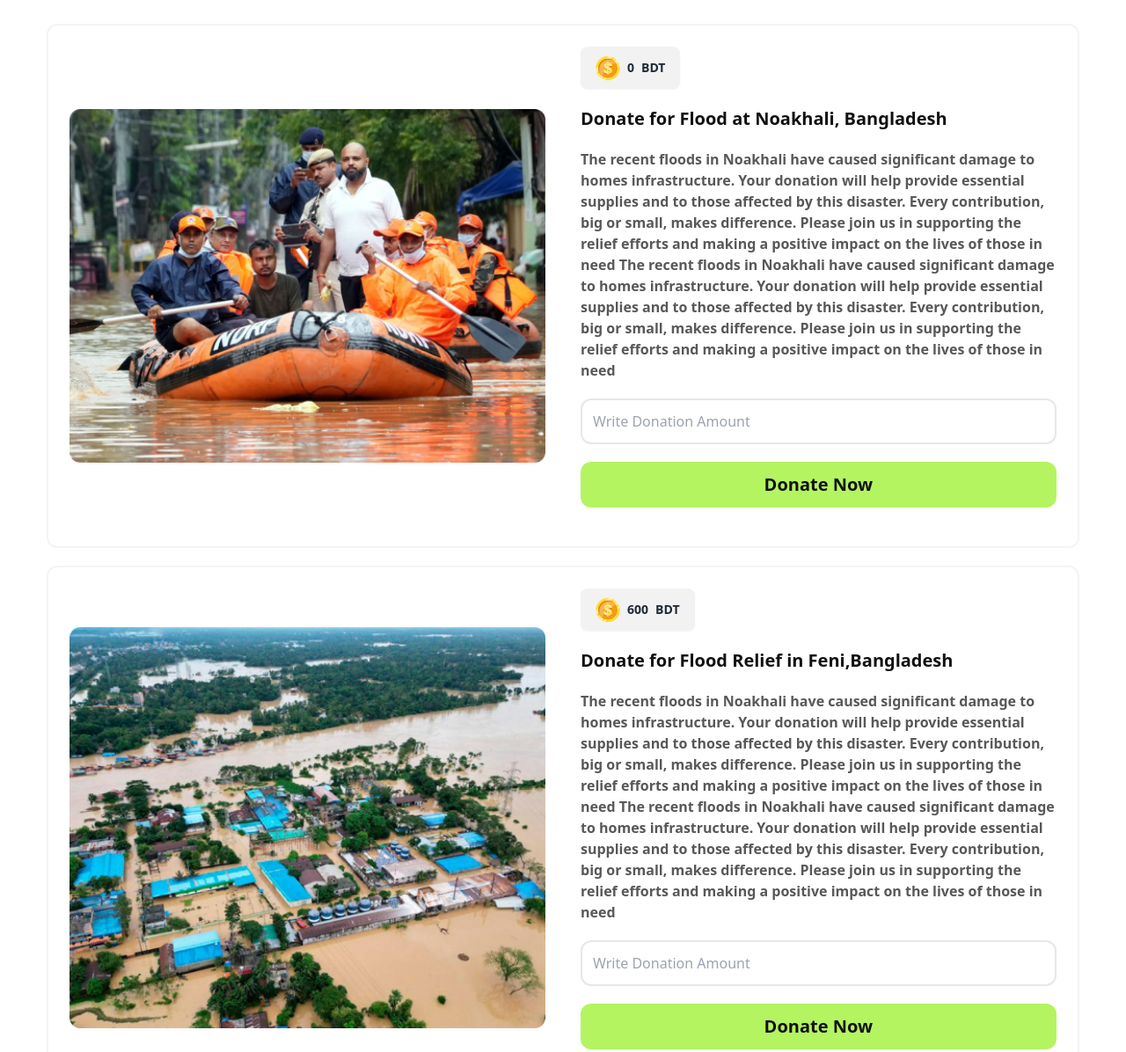
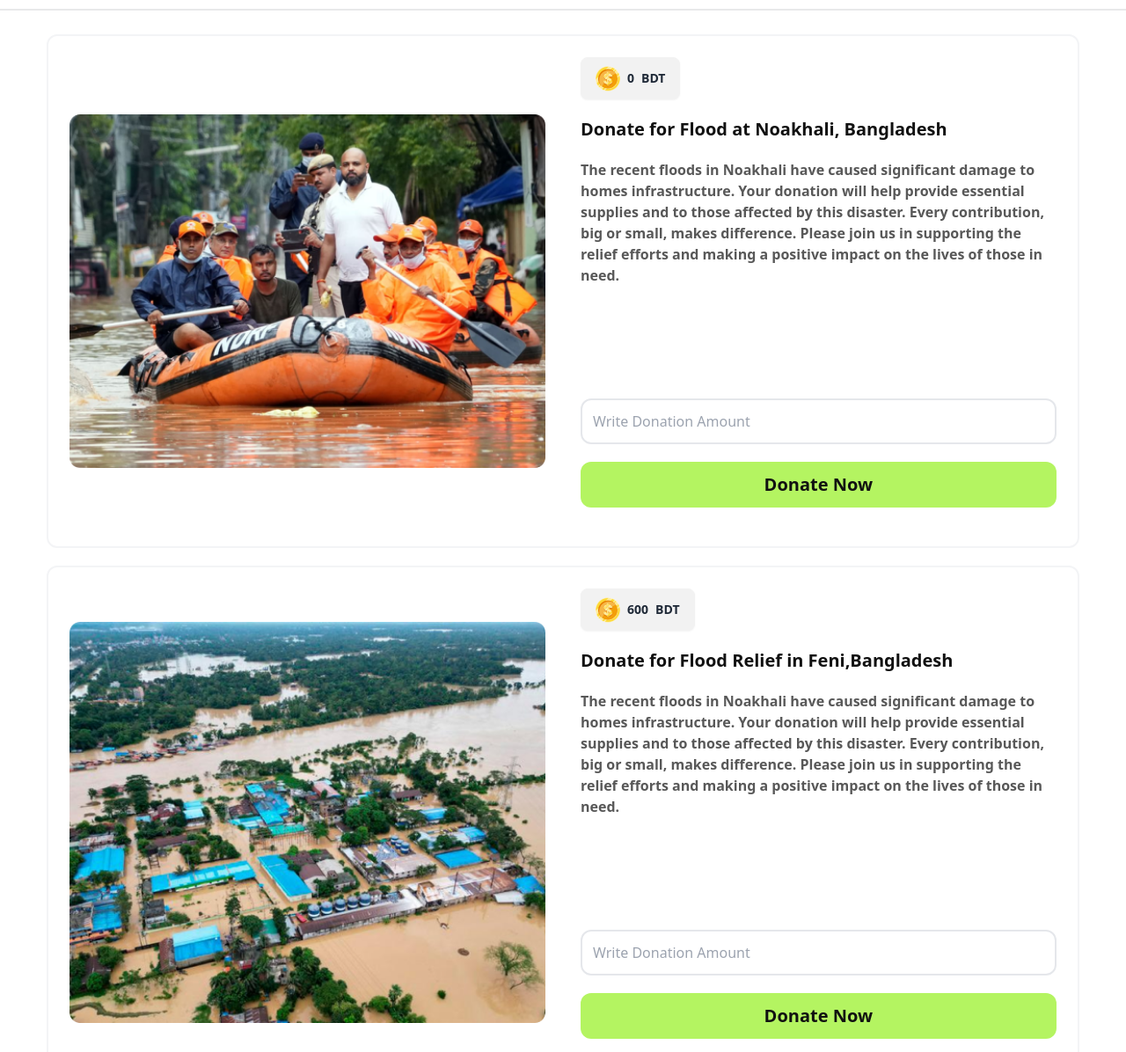
Before and after one commit to shahidulshohid/Assignment-5, a plain HTML site: page index.html in a window 1280 px wide. Shown: the part 253-1449 px from the top of the page at 88% size. Drawn offline with nearby package versions, Linux system fonts and the light colour scheme.

Commit message:
modal part is done

```diff
--- a/index.html
+++ b/index.html
@@ -43,10 +43,11 @@
           </div>
         </div>
       </div>
-      <div class="flex justify-center items-center gap-5 mt-20 mb-10">
+      <div class="flex justify-center items-center gap-5 mt-20">
         <button class="btn btn-lg">Donation</button>
         <button class="btn btn-lg">History</button>
       </div>
+    <div class="divider"></div>
       <!-- navbar ends here -->
     </header>
 
@@ -69,18 +70,8 @@
           <h2 class="text-[#111111] text-xl font-bold my-5">
             Donate for Flood at Noakhali, Bangladesh
           </h2>
-          <p class="text-[#111111B3] font-semibold my-5">
-            The recent floods in Noakhali have caused significant damage to
-            homes infrastructure. Your donation will help provide essential
-            supplies and to those affected by this disaster. Every contribution,
-            big or small, makes difference. Please join us in supporting the
-            relief efforts and making a positive impact on the lives of those in
-            need The recent floods in Noakhali have caused significant damage to
-            homes infrastructure. Your donation will help provide essential
-            supplies and to those affected by this disaster. Every contribution,
-            big or small, makes difference. Please join us in supporting the
-            relief efforts and making a positive impact on the lives of those in
-            need
+          <p class="text-[#111111B3] font-semibold mb-32">
+            The recent floods in Noakhali have caused significant damage to homes infrastructure. Your donation will help provide essential supplies and to those affected by this disaster. Every contribution, big or small, makes difference. Please join us in supporting the relief efforts and making a positive impact on the lives of those in need.
           </p>
           <input
             class="border-2 border-gray-200 w-full p-3 rounded-xl"
@@ -133,18 +124,8 @@
           <h2 class="text-[#111111] text-xl font-bold my-5">
             Donate for Flood Relief in Feni,Bangladesh
           </h2>
-          <p class="text-[#111111B3] font-semibold my-5">
-            The recent floods in Noakhali have caused significant damage to
-            homes infrastructure. Your donation will help provide essential
-            supplies and to those affected by this disaster. Every contribution,
-            big or small, makes difference. Please join us in supporting the
-            relief efforts and making a positive impact on the lives of those in
-            need The recent floods in Noakhali have caused significant damage to
-            homes infrastructure. Your donation will help provide essential
-            supplies and to those affected by this disaster. Every contribution,
-            big or small, makes difference. Please join us in supporting the
-            relief efforts and making a positive impact on the lives of those in
-            need
+          <p class="text-[#111111B3] font-semibold mb-32">
+            The recent floods in Noakhali have caused significant damage to homes infrastructure. Your donation will help provide essential supplies and to those affected by this disaster. Every contribution, big or small, makes difference. Please join us in supporting the relief efforts and making a positive impact on the lives of those in need.
           </p>
           <input
             class="border-2 border-gray-200 w-full p-3 rounded-xl"
@@ -185,7 +166,7 @@
       >
         <!-- img part -->
         <div class="flex-1">
-          <img class="w-full h-5/6" src="./assets/quota-protest.png" alt="" />
+          <img class="w-full h-full" src="./assets/quota-protest.png" alt="" />
         </div>
         <!-- content part  -->
         <div class="flex-1">
@@ -197,7 +178,7 @@
           <h2 class="text-[#111111] text-xl font-bold my-5">
             Aid for Injured in the Quota Movement
           </h2>
-          <p class="text-[#111111B3] font-semibold my-5">
+          <p class="text-[#111111B3] font-semibold mb-32">
             The recent floods in Noakhali have caused significant damage to
             homes infrastructure. Your donation will help provide essential
             supplies and to those affected by this disaster. Every contribution,
@@ -243,7 +224,6 @@
       </section>
       <!-- Quota Movement, Bangladesh section ends here-->
 
-
     </main>
   </body>
 </html>
```
Also changed, not shown: home.html (+35 -1 lines).
